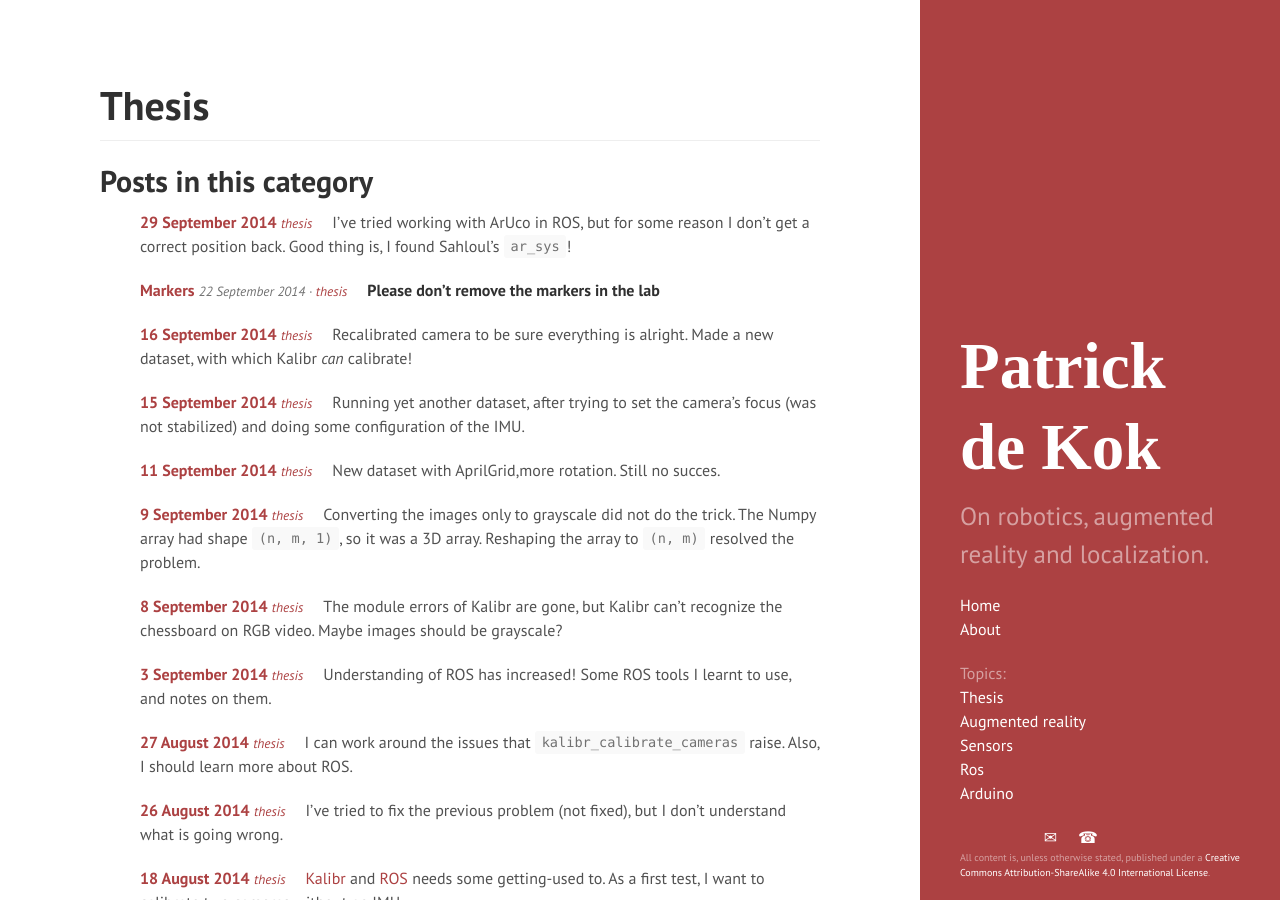
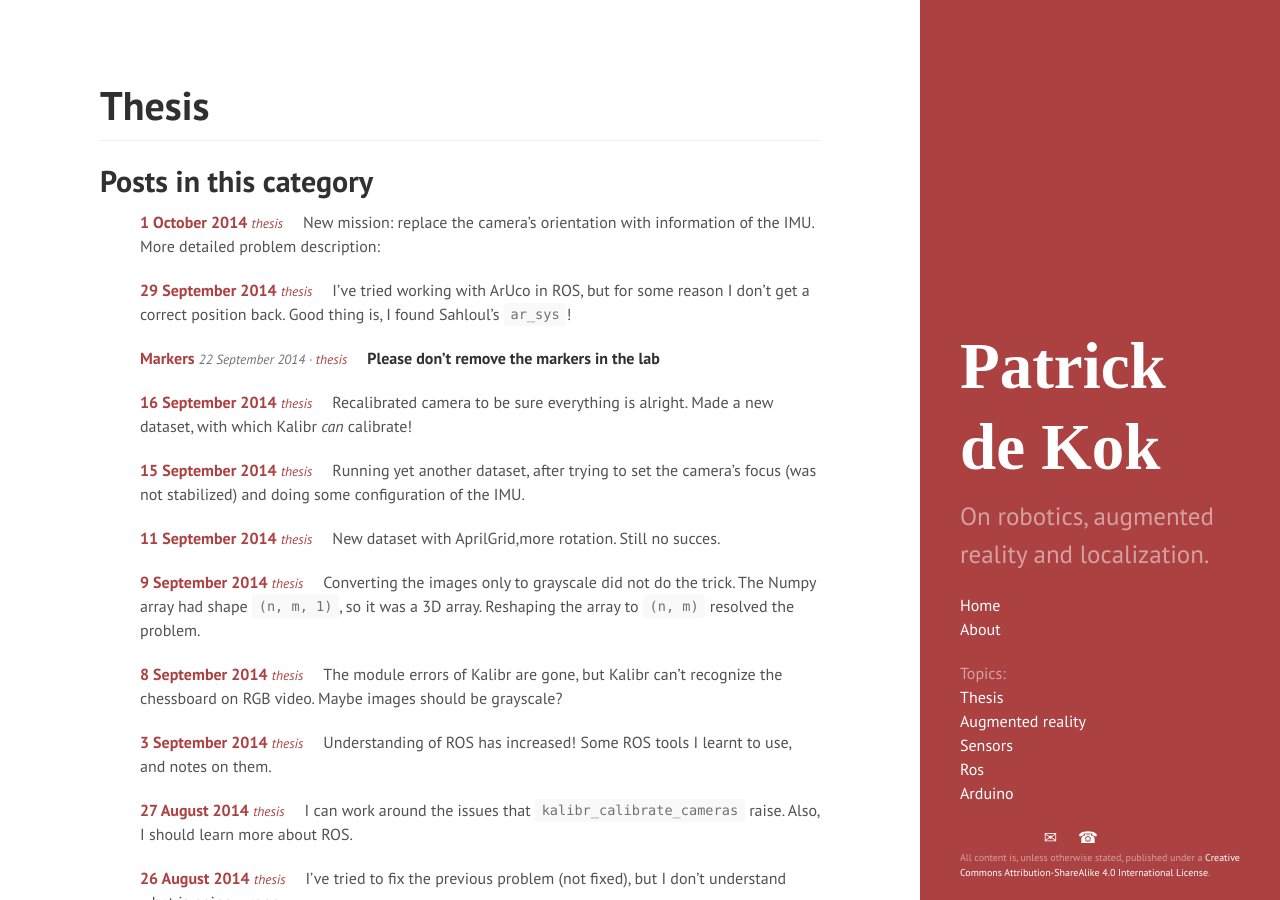
Before and after one commit to pkok/pkok.github.io, a Jekyll site: the page built from thesis.md, in a window 1280 px wide and 900 px high. Built offline with Jekyll 4.4.1, drawn with Linux system fonts in a browser that asks for light colours; some web fonts are replaced; Markdown is read by kramdown in place of the engine named in the settings; some of the changed lines change nothing that is shown.

Commit message:
New post

````diff
--- a/_config.yml
+++ b/_config.yml
@@ -1,7 +1,7 @@
 # Dependencies
 markdown:         redcarpet
 redcarpet:
-  extensions:     ["tables", "no_intra_emphasis", "autolink", "strikethrough", "space_after_headers", "superscript"]
+  extensions:     ["tables", "no_intra_emphasis", "autolink", "fenced_code_blocks", "strikethrough", "space_after_headers", "superscript"]
 highlighter:      pygments
 
 # Permalinks
--- /dev/null
+++ b/_posts/2014-10-01-.md
@@ -0,0 +1,46 @@
+---
+layout: post
+categories:
+  - thesis
+---
+
+New mission: replace the camera's orientation with information of the IMU.  More detailed problem description:
+
+
+## Problem description ##
+Given is a vision-inertial tracking system with the following four frames of reference:
+
+- IMU: *i*
+- Camera: *c*
+- Marker: *m*
+- World: *w*
+
+Each frame *f* has a pose (rotation/orientation and translation/position) *T(g, f) = R(g, f) ∘ t(g, f)* with respect to the other frames *g*.  *T(f) = R(f) ∘ t(f)* denote the frame's absolute pose (or, shorthand for *T(w, f) = R(w,f) ∘ t(w,f)*).
+
+*T()*, *R()* and *t()* can be represented as 4×4 matrices, but I will try to keep the discussion representation independent.
+
+See below image for their relationships:
+
+```
+ R(i)
++-----+ T(c,i) +--------+
+| IMU |<-------| camera |
++-----+        +--------+
+                   |
+                   | T(c,m)
+                   |
+                   v
+               +--------+                 +-------+
+               | marker |                 | world |
+               +--------+                 +-------+
+```
+
+*T(c,i)* is fixed, because frames *c* and *i* are attached to the same rigid body.
+
+*R(i)* is observed by the IMU.
+
+*T(c, m)* is observed by the camera.
+
+Assume that the perception of *T(c, m)* is noisy, especially *R(c, m)*.  This implies that *R(c)* is noisy as well.
+
+Find a method to update *R(c)* from the IMU's data *R(i)*.  Try to keep *t(c)* constant.
````
